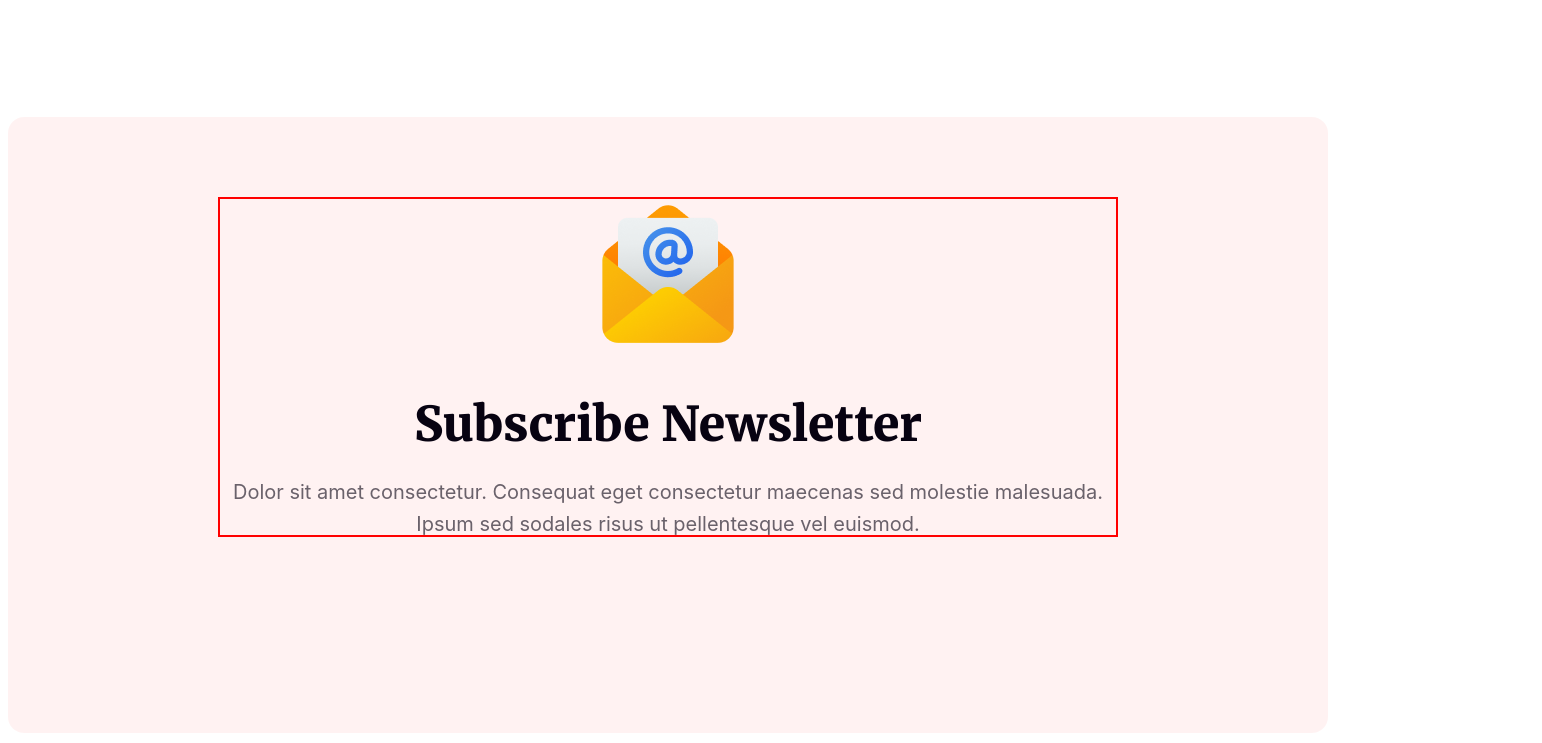
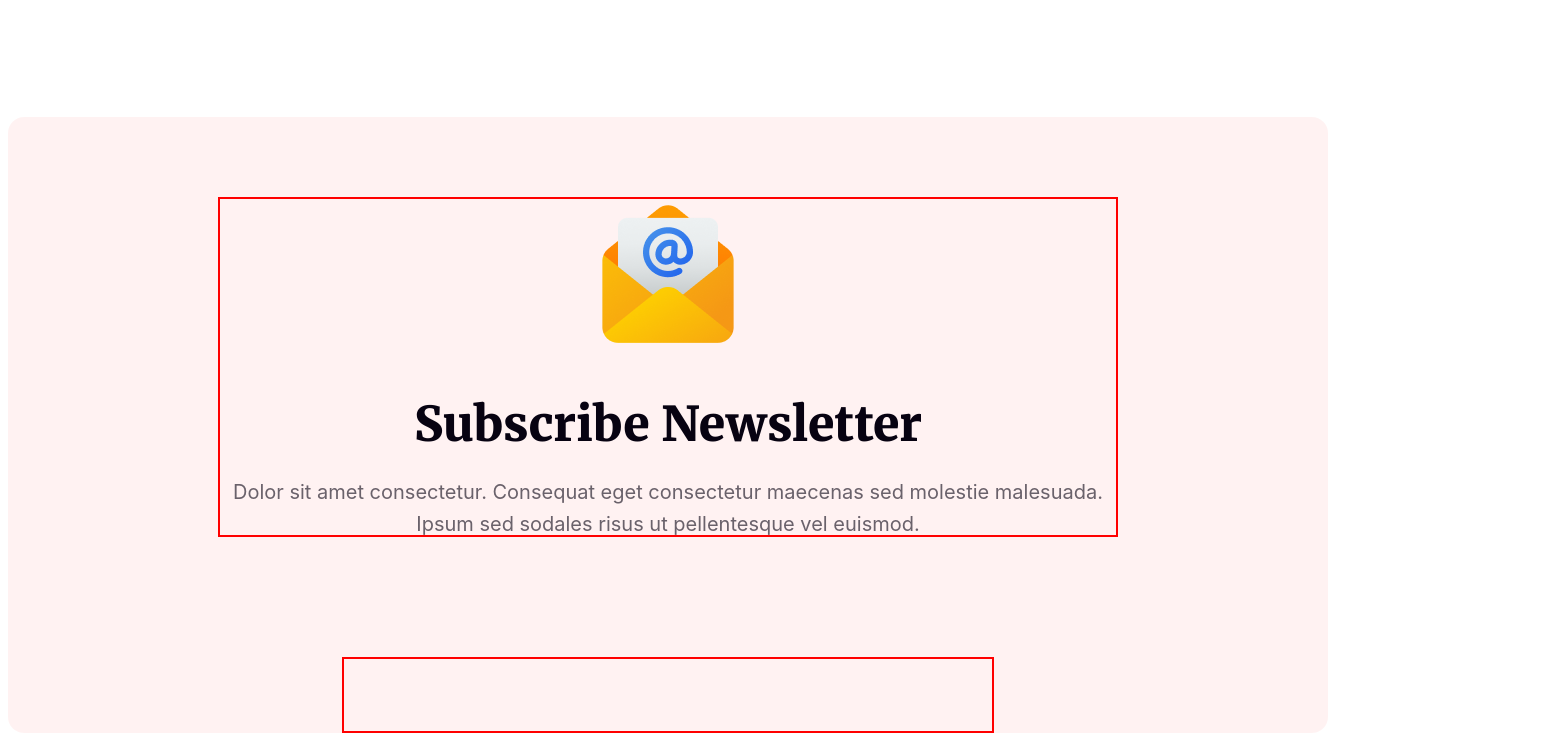
Before and after one commit to Sanjida-Khanam778/batch9-A1-sol, a plain HTML site: page index.html in a window 1280 px wide. Shown: the part 5873-6616 px from the top of the page, 1542 px wide, since content can reach past the window. Drawn offline with Linux system fonts and the light colour scheme.

Commit message:
footer section updated 3

```diff
--- a/index.html
+++ b/index.html
@@ -120,6 +120,9 @@
                     <h1>Subscribe Newsletter</h1>
                     <p>Dolor sit amet consectetur. Consequat eget consectetur maecenas sed molestie malesuada. <br>Ipsum sed sodales risus ut pellentesque vel euismod. </p>
                 </div>
+                <div class="search-bar">
+
+                </div>
              </section>
             <!-- eighth section ends -->
     </main>
--- a/style.css
+++ b/style.css
@@ -511,6 +511,9 @@ body{
     margin: 120px auto;
     /* border: 2px solid red; */
     display: flex;
+    flex-direction: column;
+    /* justify-content: center; */
+    align-items: center;
     border-radius: 16px;
     background: rgba(255, 0, 0, 0.05);
 }
@@ -543,10 +546,16 @@ body{
     margin: 0;
 }
 
+.search-bar{
+    width: 648px;
+    height: 72px;
+    border: 2px solid red;
+}
+
 /* footer style */
 
 .footer{
-    max-width: 1600px;
+    width: 1534px;
     height: 609px;
     background: rgb(7, 2, 17);
     display: flex;
```
